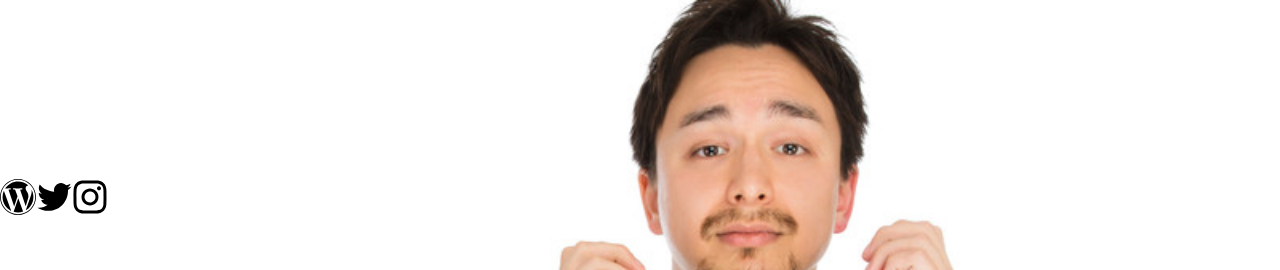
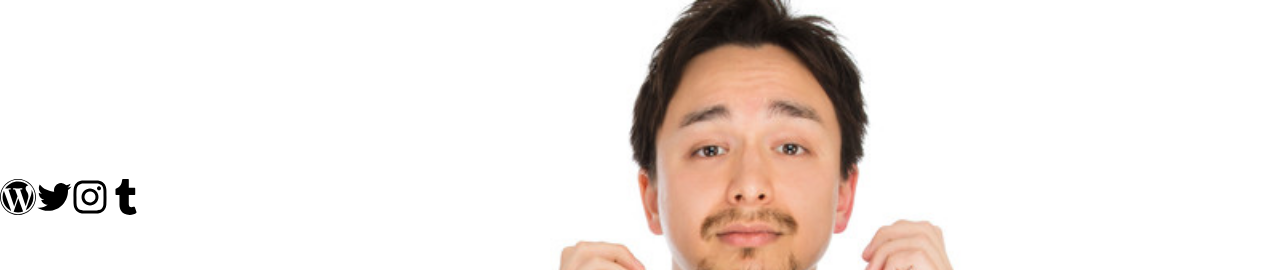
Before and after one commit to MaxEzaki/maxezaki-portal-website, a Next.js app: page / in a window 1280 px wide. Shown: the top 270 px of the page. Built offline with nearby package versions, Linux system fonts and the light colour scheme; what linaria would draw is missing.

Commit message:
feat: タンブラーのリンク追加

```diff
--- a/src/components/organisms/Footer.tsx
+++ b/src/components/organisms/Footer.tsx
@@ -44,6 +44,12 @@ const icon = [
     alt: 'instagram',
     name: '/icon-instagram.svg',
   },
+  {
+    id: 4,
+    link: 'https://maxezaki.photo',
+    alt: 'tumblr',
+    name: '/icon-tumblr.svg',
+  },
 ];
 
 const Footer = ({}) => {
```
Also changed, not shown: public/icon-tumblr.svg (added).
